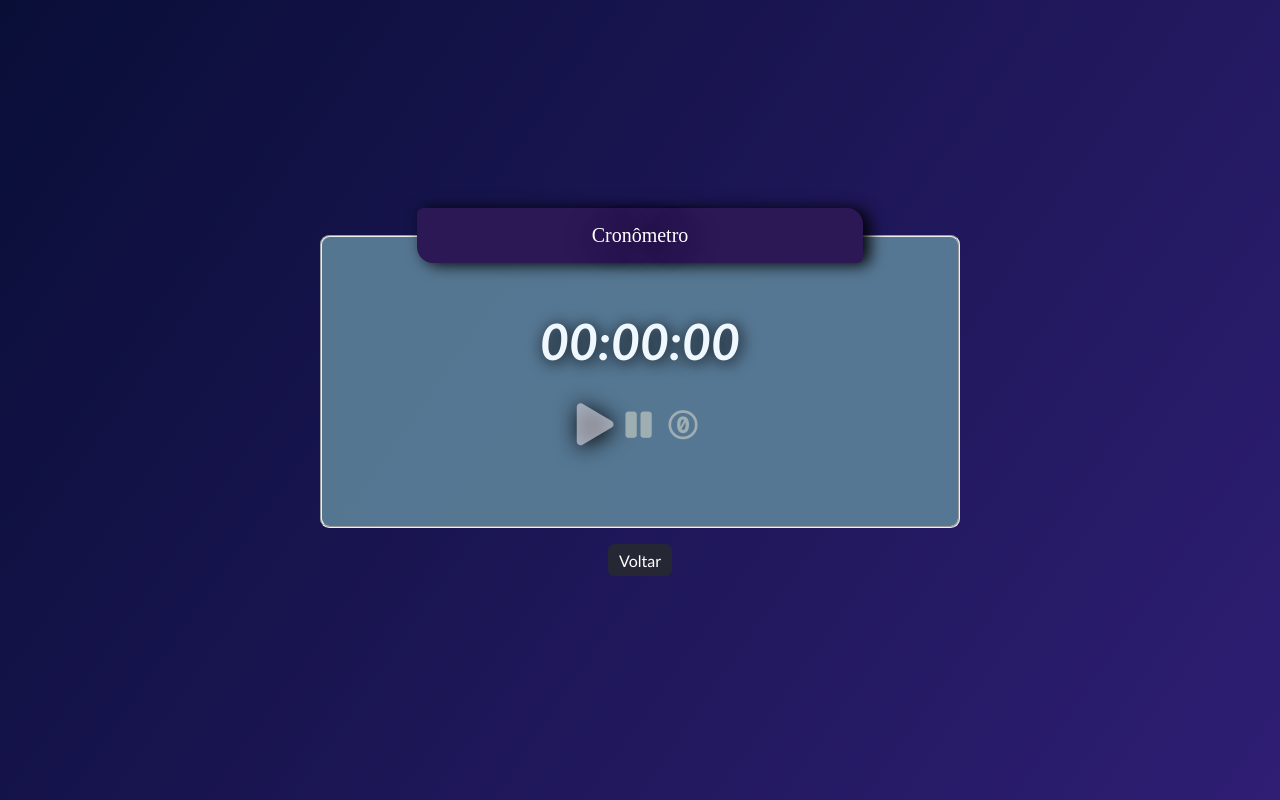
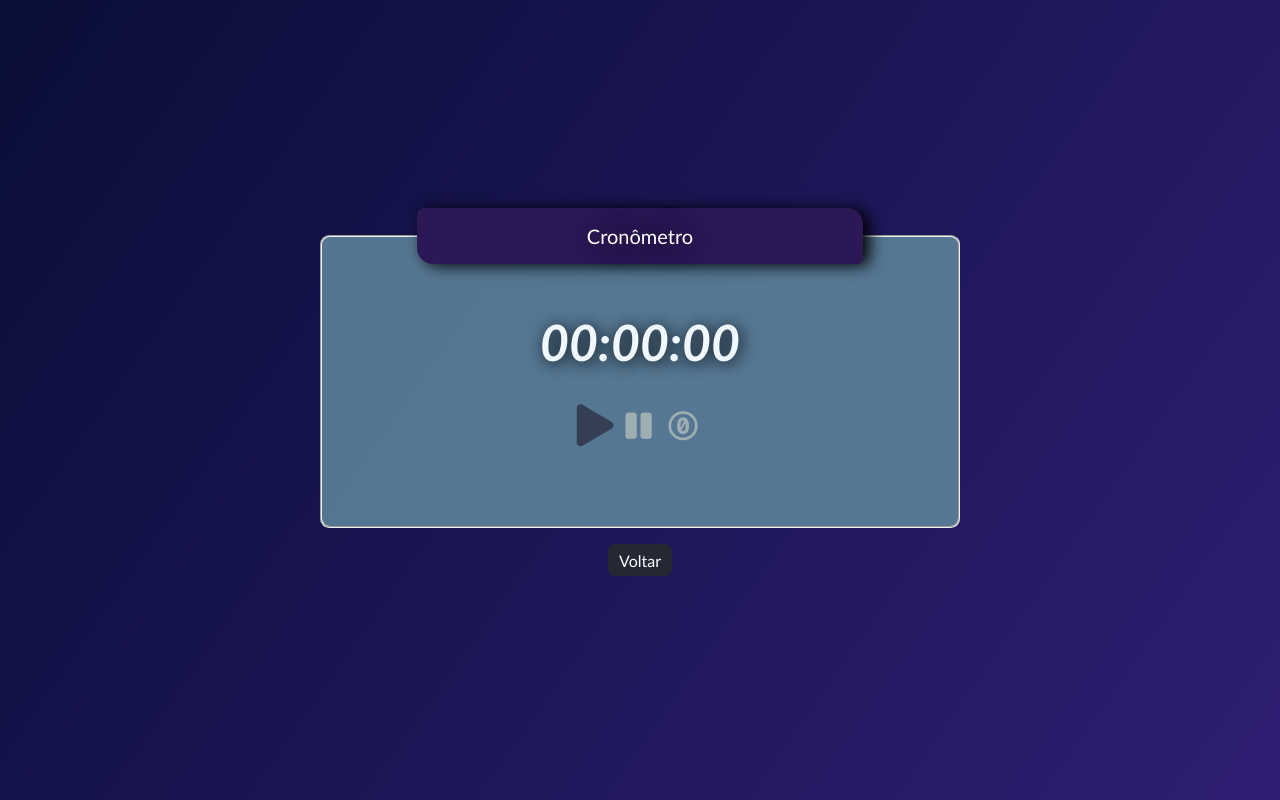
Before and after one commit to Alexandre192001/Cronometro, a plain HTML site: page index.html in a window 1280 px wide. In both pictures the pointer is over the icon 595 px from the left and 424 px from the top of the page. Drawn offline with Linux system fonts and the light colour scheme.

Commit message:
Arrumando opçoes do cronometro

```diff
--- a/index.css
+++ b/index.css
@@ -18,7 +18,7 @@
 }
 .titulo-cronometro{
   font-size: 80px;
-  font-family: "Black Han Sans";
+  font-family:'Trebuchet MS', 'Lucida Sans Unicode', 'Lucida Grande', 'Lucida Sans', Arial, sans-serif;
   color: rgb(255, 255, 255);
   text-shadow: 2px 2px 2rem #000;
   background-color: rgb(44, 24, 85);
@@ -71,9 +71,8 @@
   transition: all .4s;
 }
 .card-cronometro>i:hover{
-  color: rgba(225, 222, 234, 0.605);
+  color: rgba(31, 27, 43, 0.605);
   transform: scale(1.4);
-  text-shadow: 1px 1px 1rem #000;
 }
 
 .btn_voltar_port{
```
